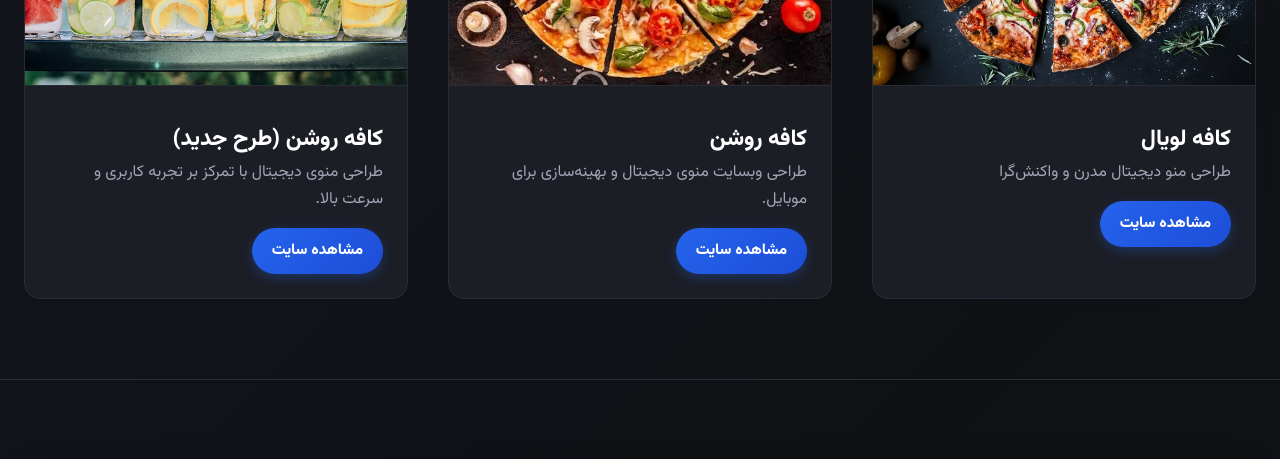
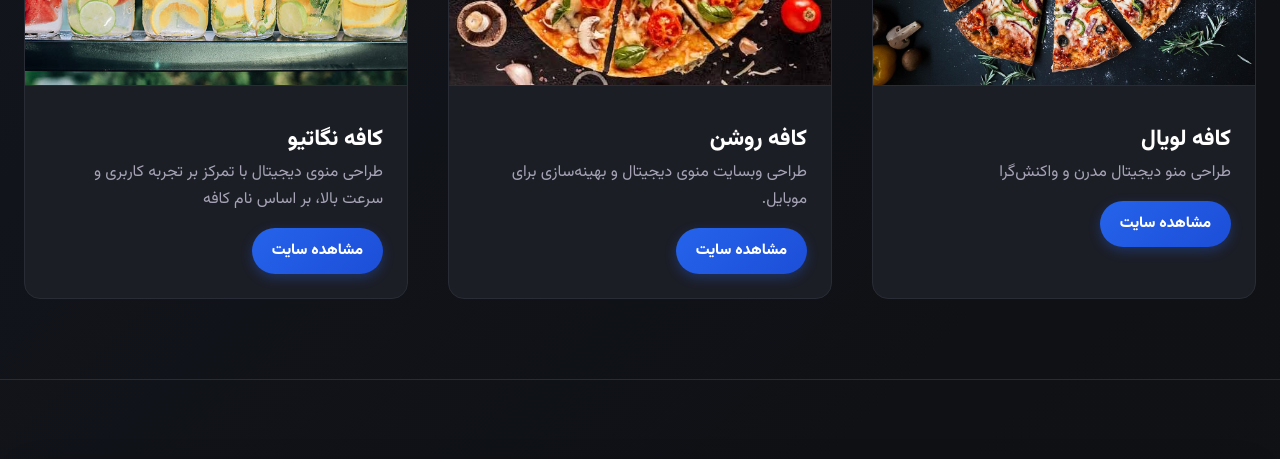
Before and after one commit to shmhwmd/roshan, a plain HTML site: page index.html in a window 1280 px wide. Shown: the part 1220-1679 px from the top of the page. Drawn offline with Linux system fonts and the light colour scheme.

Commit message:
Update index.html

```diff
--- a/index.html
+++ b/index.html
@@ -533,8 +533,8 @@
             <img class="portfolio-image" src="rest2/drinks.jpg" alt="پیش نمایش سایت کافه روشن طرح جدید">
             <div class="portfolio-details">
                 <div>
-                    <h3>کافه روشن (طرح جدید)</h3>
-                    <p>طراحی منوی دیجیتال با تمرکز بر تجربه کاربری و سرعت بالا.</p>
+                    <h3>کافه نگاتیو</h3>
+                    <p>طراحی منوی دیجیتال با تمرکز بر تجربه کاربری و سرعت بالا، بر اساس نام کافه</p>
                 </div>
                 <span class="portfolio-tag">مشاهده سایت</span>
             </div>
```
